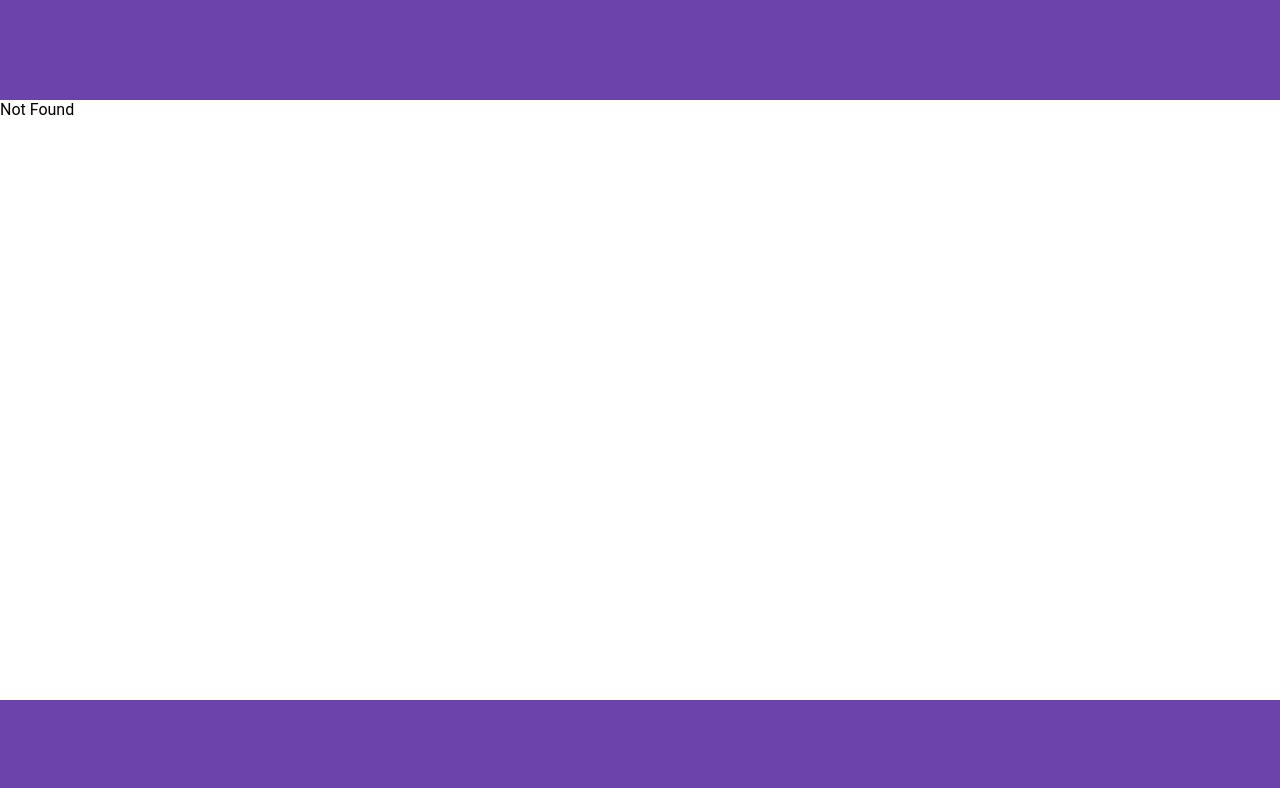
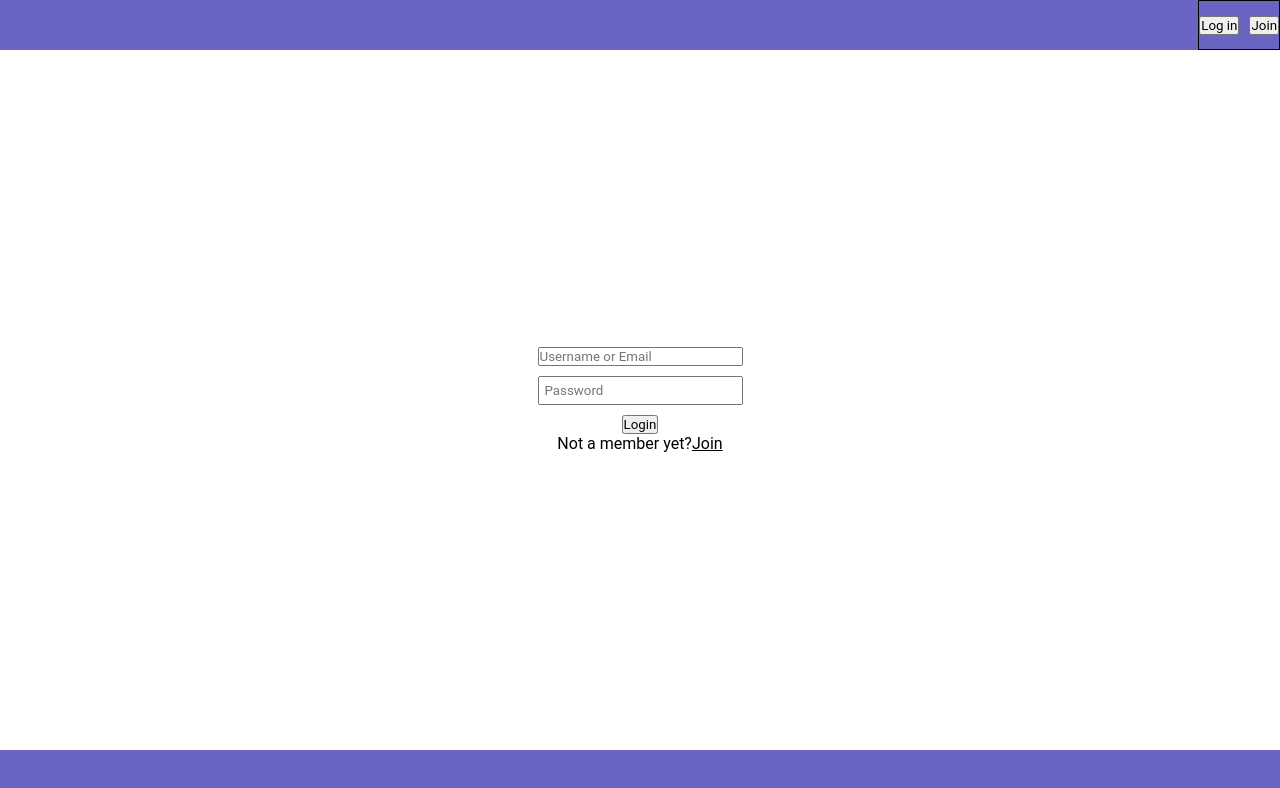
Before and after one commit to Shmuel-Levinson/vite-express-starter, a React (Vite) app in the folder frontend/: page /login in a window 1280 px wide. Before the commit this address had no page. Shown: the top 788 px of the page. Built offline with nearby package versions, Linux system fonts and the light colour scheme; no server answers.

Commit message:
login/join page

```diff
--- a/frontend/src/App.tsx
+++ b/frontend/src/App.tsx
@@ -1,46 +1,17 @@
-import {ping, setCookies, setupAxiosInterceptors} from "./api";
 import "./App.css";
-import WelcomeScreen from "./WelcomeScreen.tsx";
-import {useEffect} from "react";
-import {useAuth} from "./components/AuthContext.js.tsx";
-
 function App() {
-
-    const {setLoggedInUser} = useAuth();
-
-    useEffect(()=>{
-        setupAxiosInterceptors(setLoggedInUser);
-    })
     return (
         <>
-            {/*<button*/}
-            {/*    className="test"*/}
-            {/*    onClick={async () => {*/}
-            {/*        try {*/}
-            {/*            const res = await ping();*/}
-            {/*            console.log(res);*/}
-            {/*        } catch (error) {*/}
-            {/*            console.log(error);*/}
-            {/*        }*/}
-            {/*    }}*/}
-            {/*>*/}
-            {/*    Ping*/}
-            {/*</button>*/}
-            {/*<button*/}
-            {/*    className="test"*/}
-            {/*    onClick={async () => {*/}
-            {/*        try {*/}
-            {/*            const res = await setCookies();*/}
-            {/*            console.log(res);*/}
-            {/*        } catch (error) {*/}
-            {/*            console.log(error);*/}
-            {/*        }*/}
-            {/*    }}*/}
-            {/*>*/}
-            {/*    set cookies*/}
-            {/*</button>*/}
-
-            <WelcomeScreen/>
+            <div style={{
+                display: 'flex',
+                flexDirection: 'column',
+                alignItems: 'center',
+                justifyContent: 'center',
+                height: '100%'
+            }}>
+                Welcome!
+            </div>
+            {/*<LoginRegister/>*/}
         </>
     );
 }
--- a/frontend/src/WelcomeScreen.tsx
+++ b/frontend/src/LoginRegister.tsx
@@ -1,24 +1,23 @@
-import {useEffect, useState} from 'react';
+import {useState} from 'react';
 import {loginUser, logoutUser, registerUser} from "./api.ts";
 import {useAuth} from "./components/AuthContext.js.tsx";
+import {useNavigate} from "@tanstack/react-router";
+
 // import {generateRandomUser} from "./debug-utils.ts";
 
 
 interface WelcomeScreenProps {
-    formType?: 'login' | 'register'
+    formType?: 'login' | 'join'
 }
 
-export default function WelcomeScreen({formType = 'register'}: WelcomeScreenProps) {
+export default function LoginRegister({formType = 'join'}: WelcomeScreenProps) {
     // const randomUser: { username: string, email: string, password: string } = generateRandomUser();
     const [username, setUsername] = useState("");
     const [email, setEmail] = useState("");
     const [password, setPassword] = useState("");
-    const {loggedInUser,setLoggedInUser} = useAuth();
-    useEffect(() => {
-        loginUser().then(() => {
+    const {loggedInUser, setLoggedInUser} = useAuth();
+    const navigate = useNavigate();
 
-        });
-    }, []);
     const handleRegister = async () => {
         try {
             console.log('Register:', username, email, password);
@@ -44,9 +43,10 @@ export default function WelcomeScreen({formType = 'register'}: WelcomeScreenProp
             console.log('Logout:', email, password);
             const user = await logoutUser();
             console.log(user);
-            setLoggedInUser(null)
         } catch (error) {
             console.error('Error logging in:', error);
+        } finally {
+            setLoggedInUser(null) //instant logout regardless of server response
         }
     }
     const handleSilentLogin = async () => {
@@ -67,30 +67,29 @@ export default function WelcomeScreen({formType = 'register'}: WelcomeScreenProp
             alignItems: 'center',
             justifyContent: 'center',
             height: '100%'
+
         }}>
-            <h1>Welcome to the React App!</h1>
-            <h2>{loggedInUser?.username}</h2>
-            <h2 style={{backgroundColor: loggedInUser ? "#99eeee" : "#ee9999"}}>
-                {`You are ${loggedInUser ? "logged in" : "not logged in"}`}</h2>
+            {/*<h2 style={{backgroundColor: loggedInUser ? "#99eeee" : "#ee9999"}}>*/}
+            {/*    {`You are ${loggedInUser ? "logged in" : "not logged in"}`}</h2>*/}
             <div style={{display: 'flex', flexDirection: 'column'}}>
                 <input
                     type="text"
-                    placeholder="Username"
+                    placeholder="Username or Email"
                     value={username}
                     onChange={(e) => {
                         setUsername(e.target.value)
                     }}
                     style={{marginBottom: '10px'}}
                 />
-                {formType === 'register' && <input
-                    type="email"
-                    placeholder="Email"
-                    value={email}
-                    onChange={(e) => {
-                        setEmail(e.target.value)
-                    }}
-                    style={{marginBottom: '10px'}}
-                />}
+                {/*{formType === 'register' && <input*/}
+                {/*    type="email"*/}
+                {/*    placeholder="Email"*/}
+                {/*    value={email}*/}
+                {/*    onChange={(e) => {*/}
+                {/*        setEmail(e.target.value)*/}
+                {/*    }}*/}
+                {/*    style={{marginBottom: '10px'}}*/}
+                {/*/>}*/}
                 <input
                     type="password"
                     placeholder="Password"
@@ -98,15 +97,28 @@ export default function WelcomeScreen({formType = 'register'}: WelcomeScreenProp
                     onChange={(e) => {
                         setPassword(e.target.value)
                     }}
-                    style={{marginBottom: '10px'}}
+                    style={{marginBottom: '10px', padding: '5px'}}
                 />
             </div>
-            <div>
-                <button onClick={handleRegister}>Register</button>
-                <button onClick={handleLogin}>Log In</button>
-                <button onClick={handleSilentLogin}>Silent Log In</button>
-                <button onClick={handleLogout}>Log Out</button>
-            </div>
+            {formType === 'login' && <>
+                <button onClick={handleLogin}>Login</button>
+                <div>Not a member yet?
+                    <span onClick={() => navigate({to: '/join'})}
+                          style={{textDecoration: "underline", cursor: "pointer"}}>
+                         Join
+                    </span>
+                </div>
+            </>}
+            {formType === 'join' && <>
+                <button onClick={handleRegister}>Join</button>
+                <div>Already a member?
+                    <span onClick={() => navigate({to: '/login'})}
+                          style={{marginLeft:2, textDecoration: "underline", cursor: "pointer"}}>
+                         Log in
+                    </span>
+                </div>
+            </>}
+
 
 
         </div>
--- a/frontend/src/MainContainer.tsx
+++ b/frontend/src/MainContainer.tsx
@@ -1,28 +1,51 @@
-import {Outlet} from "@tanstack/react-router";
+import {Outlet, useNavigate} from "@tanstack/react-router";
 import {useAuth} from "./components/AuthContext.js.tsx";
+import {useEffect} from "react";
+import {loginUser, logoutUser, setupAxiosInterceptors} from "./api.ts";
 
-export default function MainContainer(){
-    const {loggedInUser,setLoggedInUser} = useAuth();
+export default function MainContainer() {
+    const navigate = useNavigate();
+    const {loggedInUser, setLoggedInUser} = useAuth();
+    useEffect(() => {
+        setupAxiosInterceptors(setLoggedInUser);
+    })
+    useEffect(() => {
+        if (loggedInUser) {
+            return
+        }
+        loginUser()
+    }, []);
+    const themeColor = "#6966c3"
     return (<div style={{
         height: "100vh",
         width: "100vw",
         display: "flex",
         flexDirection: "column",
-        margin: 0,
-        padding: 0,
-        overflow: "hidden"
     }}>
         <header
-            style={{height: 100, width: "100%", backgroundColor: "#6b43aa"}}>
-            {loggedInUser && loggedInUser.username}
+            style={{height: 50, width: "100%", backgroundColor: themeColor}}>
+            <div style={{
+                float: "right", border: "1px solid black", height:"100%",display: "flex",
+                flexDirection: "row",
+                alignItems: "center",
+                gap: 10
+            }}>
+                <button onClick={() => {
+                    loggedInUser ? logoutUser() : navigate({to: "/login"})
+                }}>{`Log ${loggedInUser ? 'out' : 'in'}`}</button>
+                {loggedInUser && loggedInUser.username}
+                {!loggedInUser && <button onClick={() => {
+                    loggedInUser ? logoutUser() : navigate({to: "/join"})
+                }}>Join</button>}
+            </div>
         </header>
         <div style={{overflowY: "auto", flex: "1"}}>
             <Outlet/>
         </div>
         <footer style={{
-            height: 100,
+            height: 50,
             width: "100%",
-            backgroundColor: "#6b43aa"
+            backgroundColor: themeColor
         }}></footer>
     </div>)
 
--- a/frontend/src/router.tsx
+++ b/frontend/src/router.tsx
@@ -9,6 +9,7 @@ import {
 } from '@tanstack/react-router'
 import App from "./App.tsx";
 import MainContainer from "./MainContainer.tsx";
+import LoginRegister from "./LoginRegister.tsx";
 
 // const exampleRootRoute = createRootRoute({
 //     component: () => (
@@ -33,11 +34,19 @@ const rootRoute = createRootRoute({
 const indexRoute = createRoute({
     getParentRoute: () => rootRoute,
     path: '/',
-    component: function Index() {
-        return (
-            <App/>
-        )
-    },
+    component: ()=><App/>
+})
+
+const loginRoute = createRoute({
+    getParentRoute: ()=> rootRoute,
+    path: '/login',
+    component: ()=> <LoginRegister formType={"login"}/>
+})
+
+const joinRoute = createRoute({
+    getParentRoute: () => rootRoute,
+    path: '/join',
+    component: () => <LoginRegister formType={"join"}/>
 })
 
 const aboutRoute = createRoute({
@@ -107,22 +116,7 @@ const aboutRoute = createRoute({
     },
 })
 
-const routeTree = rootRoute.addChildren([indexRoute, aboutRoute])
-
+const routeTree = rootRoute.
+addChildren([indexRoute, aboutRoute, loginRoute, joinRoute])
 const router = createRouter({routeTree})
-
-// declare module '@tanstack/react-router' {
-//     interface Register {
-//         router: typeof router
-//     }
-// }
 export default router;
-// const rootElement = document.getElementById('app')!
-// if (!rootElement.innerHTML) {
-//     const root = ReactDOM.createRoot(rootElement)
-//     root.render(
-//         <StrictMode>
-//             <RouterProvider router={router} />
-//         </StrictMode>,
-//     )
-// }
```
